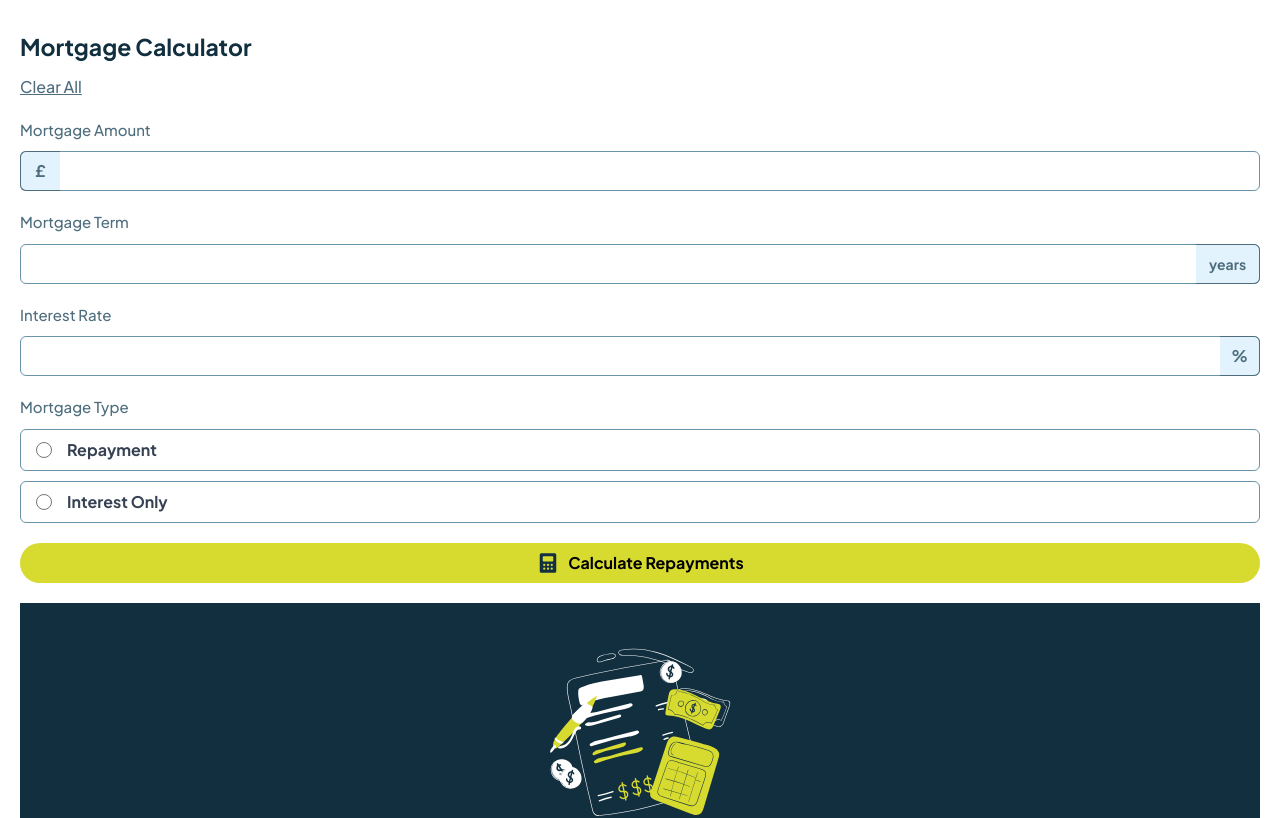
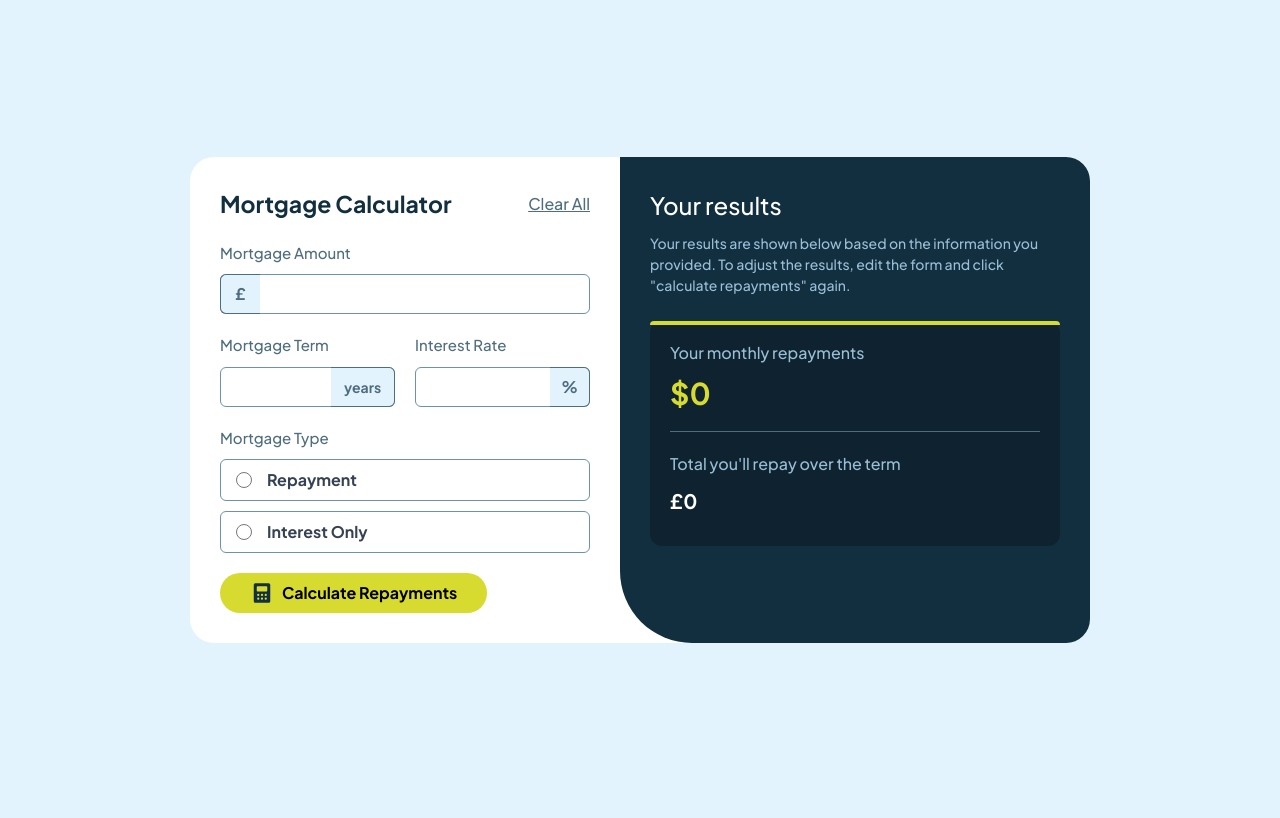
Before and after one commit to lianxxxx/mortgage-calculator, a React (Vite) app: page / in a window 1280 px wide. Shown: the top 818 px of the page. Built offline with nearby package versions, Linux system fonts and the light colour scheme.

Commit message:
feat(ui): complete desktop layout

```diff
--- a/src/App.jsx
+++ b/src/App.jsx
@@ -7,12 +7,19 @@ function App() {
   return (
     <>
       <main>
-        <section>
-          <h1 className="title-header">Mortgage Calculator</h1>
-          <h2 className="underline clear-text">Clear All</h2>
-          <InputField />
-          <Placeholder />
-          <ResultDisplay />
+        <section className="calculator-section">
+          <div className="input-area">
+            <div className="header-row">
+              <h1 className="title-header">Mortgage Calculator</h1>
+              <h2 className="underline clear-text">Clear All</h2>
+            </div>
+            <InputField />
+          </div>
+
+          <div className="result-area">
+         {/* <Placeholder />    */}
+             <ResultDisplay />
+          </div>
         </section>
       </main>
     </>
--- a/src/components/MortgageForm/InputField.jsx
+++ b/src/components/MortgageForm/InputField.jsx
@@ -7,7 +7,7 @@ function InputField() {
         <label className="block" htmlFor="amount">
           Mortgage Amount
         </label>
-        <div className="relative">
+        <div className="relative ">
           <span
             className="absolute left-0 top-0 h-full w-10 flex items-center justify-center font-semibold rounded-l-md border border-r-0"
             style={{
@@ -26,6 +26,7 @@ function InputField() {
         </div>
 
         {/* Mortgage Term Input */}
+        <div className="term-rate">
           <div>
             <label className="block  font-medium mb-1" htmlFor="term">
               Mortgage Term
@@ -40,7 +41,6 @@ function InputField() {
               >
                 years
               </span>
-
               <input
                 id="mortgage-term"
                 type="text"
@@ -48,7 +48,6 @@ function InputField() {
               />
             </div>
           </div>
-
           {/* Interest Rate */}
           <div>
             <label
@@ -67,7 +66,6 @@ function InputField() {
               >
                 %
               </span>
-
               <input
                 id="interest-rate"
                 type="text"
@@ -75,7 +73,10 @@ function InputField() {
               />
             </div>
           </div>
+        </div>
 
+
+{/* Mortgage Type Selection */}
         <div>
           <label className="block text-gray-700 font-medium" htmlFor="type">
             Mortgage Type
@@ -114,7 +115,7 @@ function InputField() {
           </div>
         </div>
 
-        <button className="w-full  rounded-full flex items-center justify-center gap-2 font-semibold">
+        <button className="w-full md:w-auto    rounded-full flex items-center justify-center gap-2 font-semibold">
           <img src={iconCalculator} alt="" className="w-6" />
           Calculate Repayments
         </button>
--- a/src/index.css
+++ b/src/index.css
@@ -26,19 +26,24 @@ font-family: 'Plus Jakarta Sans' , sans-serif;
 }
 
 section{
-  margin: 20px;
   background-color: var(--white);
 }
 
+.header-row{
+  margin:  20px 20px 0;
+  display:flex;
+  flex-direction: column;
+}
 .title-header{
  font-weight: bold;
  color: var(--slate-darkest);
  font-size: 23px;
- padding: 10px 0;
+
 }
 
 .clear-text{
   color:var(--slate-darker);
+
 }
 
 label{
@@ -56,7 +61,7 @@ input[type="radio"] {
 }
 
 .input-fields{
-  margin: 20px 0;
+  margin:  20px ;
 }
 .mortgage-type{
   margin-top: 10px;
@@ -67,15 +72,21 @@ button{
   height:40px;
   margin-top:20px;
 }
-.placeholder-container, .results-display{
+
+.result-area{
   background-color:var(--slate-darkest);
-  padding:40px 25px;
+  min-height: 420px;
+  padding: 40px 25px;
+  display: flex;
+
 }
+
 
 .result-empty-text{
 color: var(--white);
   font-size:20px;
   margin:20px 0 15px 0;
+
 }
 .complete-form-text{
   color: var(--slate-normal);
@@ -97,28 +108,17 @@ color: var(--white);
 hr {
   border: none;
   height: 1px;
-  background-color: var(--slate-normal);
+  background-color: var(--slate-darker);
   margin: 20px 0;
-}
-
-span .line-lime{
- background-color: var(--lime);
- height: 2px;
-}
-
-.result-box{
-background-color: #0E232F;
-padding:10px;
 }
 
 .result-box {
   position: relative;
   border-radius: 12px;
-  background: #1c1c1c;
+  background-color: #0E232F;
   padding: 20px;
   margin-top:25px;
 }
-
 
 .result-box::before {
   content: "";
@@ -141,3 +141,70 @@ margin: 10px 0;
 margin: 10px 0;
 font-size:20px;
 }
+
+
+.result-area {
+  display: flex;
+}
+
+.calculator-section > div {
+  flex: 1;
+
+}
+
+
+/* Desktop layout */
+@media (min-width: 768px) {
+  body{
+    background-color:var(--slate-light);
+    display:flex;
+    justify-content: center;
+    align-items: center;
+    height:100vh;
+  }
+
+ section{
+  border-radius: 24px;
+  display:flex;
+  flex-direction: row;
+  align-items: stretch;
+  max-width: 900px;
+  min-width:500px;
+  margin:20px;
+  }
+
+  .header-row{
+    display: flex;
+    flex-direction: row;
+    justify-content: space-between;
+    align-items: center;
+
+  }
+
+.result-area{
+ border-radius: 0 24px 24px 72px;
+padding:30px;
+}
+.input-area{
+  padding:10px;
+}
+.term-rate {
+  display: flex;
+  gap: 20px;
+}
+
+
+.term-rate > div {
+  flex: 1;
+}
+button{
+  padding:0 30px;
+
+}
+.result-box::before {
+  height: 4px;
+
+}
+
+
+}
```
Also changed, not shown: src/components/Results/Placeholder.jsx (+5 -2 lines). Lines whose indentation alone changed are shown as unchanged.
